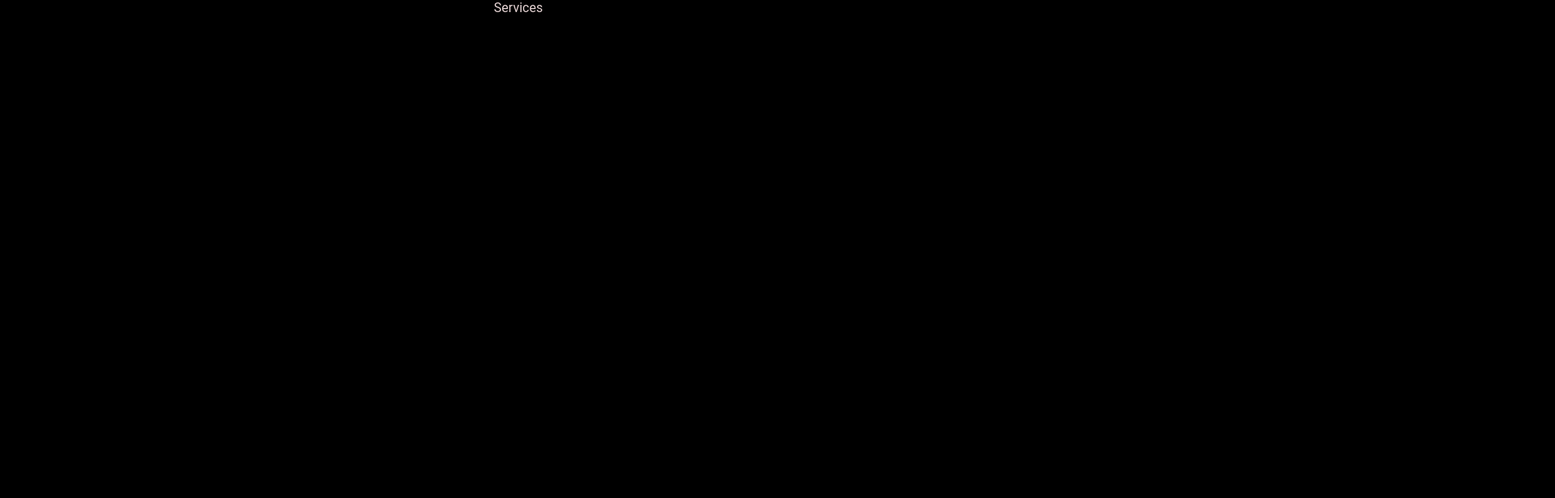
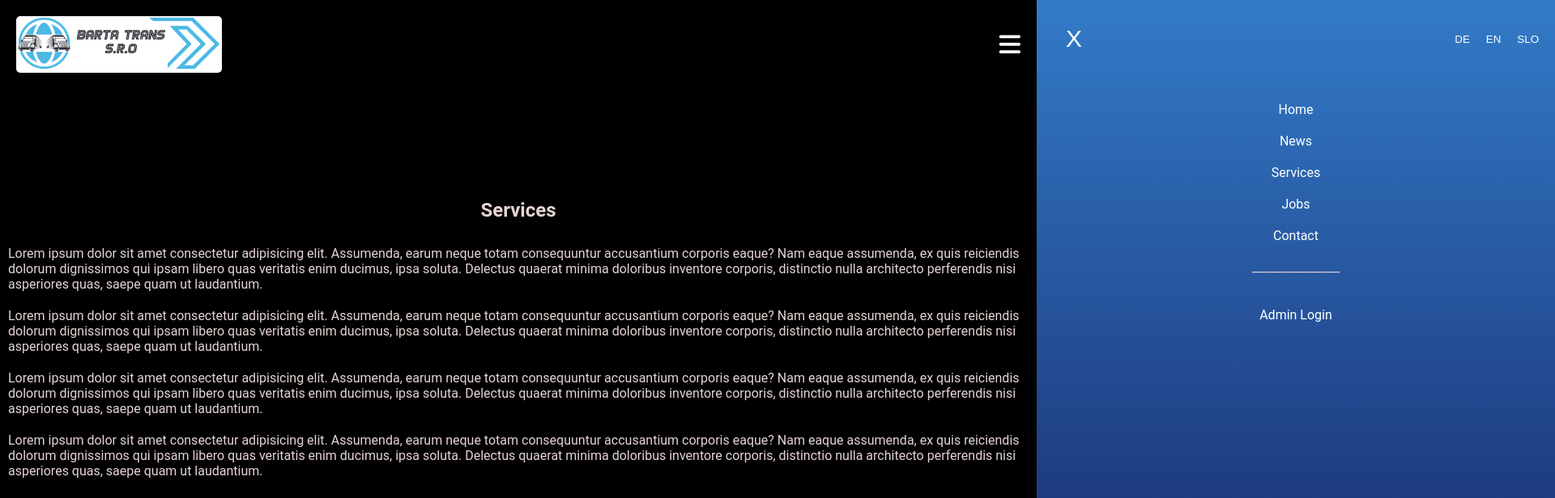
Before and after one commit to robbdouglas/barta-trans-website, a React (Vite) app: page /services in a window 1280 px wide. Shown: the top 616 px of the page at 81% size, 1920 px wide, since content can reach past the window. Built offline with nearby package versions, Linux system fonts and the light colour scheme.

Commit message:
add Services and Contact component and style

```diff
--- a/src/components/Contact.tsx
+++ b/src/components/Contact.tsx
@@ -1,5 +1,49 @@
+import "../styles/Contact.css";
+import Footer from "./Footer";
+import Header from "./Header";
+
 function Contact() {
-  return <div>Contact</div>;
+  return (
+    <div>
+      <Header />
+      <section className="contact-container">
+        <h1>Contact</h1>
+        <p>
+          Lorem ipsum dolor sit amet consectetur adipisicing elit. Assumenda,
+          earum neque totam consequuntur accusantium corporis eaque? Nam eaque
+          assumenda, ex quis reiciendis dolorum dignissimos qui ipsam libero
+          quas veritatis enim ducimus, ipsa soluta. Delectus quaerat minima
+          doloribus inventore corporis, distinctio nulla architecto perferendis
+          nisi asperiores quas, saepe quam ut laudantium.
+        </p>
+        <p>
+          Lorem ipsum dolor sit amet consectetur adipisicing elit. Assumenda,
+          earum neque totam consequuntur accusantium corporis eaque? Nam eaque
+          assumenda, ex quis reiciendis dolorum dignissimos qui ipsam libero
+          quas veritatis enim ducimus, ipsa soluta. Delectus quaerat minima
+          doloribus inventore corporis, distinctio nulla architecto perferendis
+          nisi asperiores quas, saepe quam ut laudantium.
+        </p>
+        <p>
+          Lorem ipsum dolor sit amet consectetur adipisicing elit. Assumenda,
+          earum neque totam consequuntur accusantium corporis eaque? Nam eaque
+          assumenda, ex quis reiciendis dolorum dignissimos qui ipsam libero
+          quas veritatis enim ducimus, ipsa soluta. Delectus quaerat minima
+          doloribus inventore corporis, distinctio nulla architecto perferendis
+          nisi asperiores quas, saepe quam ut laudantium.
+        </p>
+        <p>
+          Lorem ipsum dolor sit amet consectetur adipisicing elit. Assumenda,
+          earum neque totam consequuntur accusantium corporis eaque? Nam eaque
+          assumenda, ex quis reiciendis dolorum dignissimos qui ipsam libero
+          quas veritatis enim ducimus, ipsa soluta. Delectus quaerat minima
+          doloribus inventore corporis, distinctio nulla architecto perferendis
+          nisi asperiores quas, saepe quam ut laudantium.
+        </p>
+      </section>
+      <Footer />
+    </div>
+  );
 }
 
 export default Contact;
--- a/src/components/Services.tsx
+++ b/src/components/Services.tsx
@@ -1,5 +1,49 @@
+import "../styles/Services.css";
+import Footer from "./Footer";
+import Header from "./Header";
+
 function Services() {
-  return <div>Services</div>;
+  return (
+    <div>
+      <Header />
+      <section className="services-container">
+        <h1>Services</h1>
+        <p>
+          Lorem ipsum dolor sit amet consectetur adipisicing elit. Assumenda,
+          earum neque totam consequuntur accusantium corporis eaque? Nam eaque
+          assumenda, ex quis reiciendis dolorum dignissimos qui ipsam libero
+          quas veritatis enim ducimus, ipsa soluta. Delectus quaerat minima
+          doloribus inventore corporis, distinctio nulla architecto perferendis
+          nisi asperiores quas, saepe quam ut laudantium.
+        </p>
+        <p>
+          Lorem ipsum dolor sit amet consectetur adipisicing elit. Assumenda,
+          earum neque totam consequuntur accusantium corporis eaque? Nam eaque
+          assumenda, ex quis reiciendis dolorum dignissimos qui ipsam libero
+          quas veritatis enim ducimus, ipsa soluta. Delectus quaerat minima
+          doloribus inventore corporis, distinctio nulla architecto perferendis
+          nisi asperiores quas, saepe quam ut laudantium.
+        </p>
+        <p>
+          Lorem ipsum dolor sit amet consectetur adipisicing elit. Assumenda,
+          earum neque totam consequuntur accusantium corporis eaque? Nam eaque
+          assumenda, ex quis reiciendis dolorum dignissimos qui ipsam libero
+          quas veritatis enim ducimus, ipsa soluta. Delectus quaerat minima
+          doloribus inventore corporis, distinctio nulla architecto perferendis
+          nisi asperiores quas, saepe quam ut laudantium.
+        </p>
+        <p>
+          Lorem ipsum dolor sit amet consectetur adipisicing elit. Assumenda,
+          earum neque totam consequuntur accusantium corporis eaque? Nam eaque
+          assumenda, ex quis reiciendis dolorum dignissimos qui ipsam libero
+          quas veritatis enim ducimus, ipsa soluta. Delectus quaerat minima
+          doloribus inventore corporis, distinctio nulla architecto perferendis
+          nisi asperiores quas, saepe quam ut laudantium.
+        </p>
+      </section>
+      <Footer />
+    </div>
+  );
 }
 
 export default Services;
--- /dev/null
+++ b/src/styles/Contact.css
@@ -0,0 +1,11 @@
+.contact-container {
+    display: flex;
+    flex-direction: column;
+    align-items: center;
+    justify-content: center;
+    height: 80vh;
+}
+
+.contact-container p {
+    margin: 10px;
+}
--- /dev/null
+++ b/src/styles/Services.css
@@ -0,0 +1,11 @@
+.services-container {
+    display: flex;
+    flex-direction: column;
+    align-items: center;
+    justify-content: center;
+    height: 80vh;
+}
+
+.services-container p {
+    margin: 10px;
+}
```
